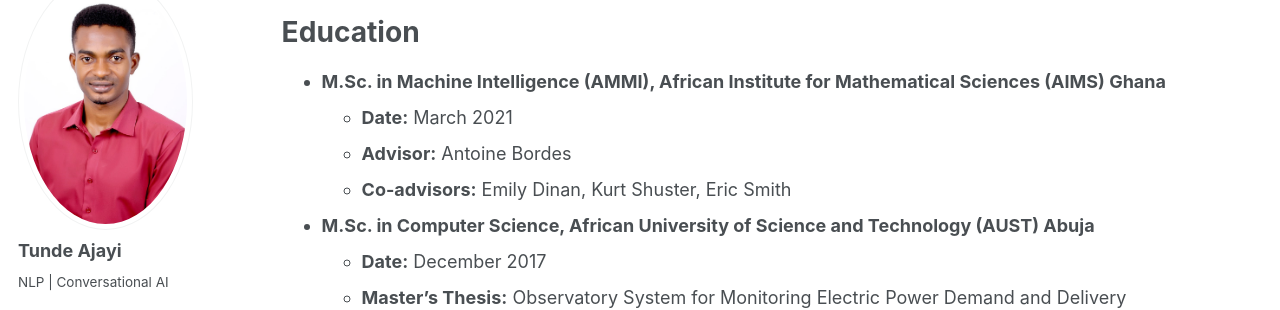
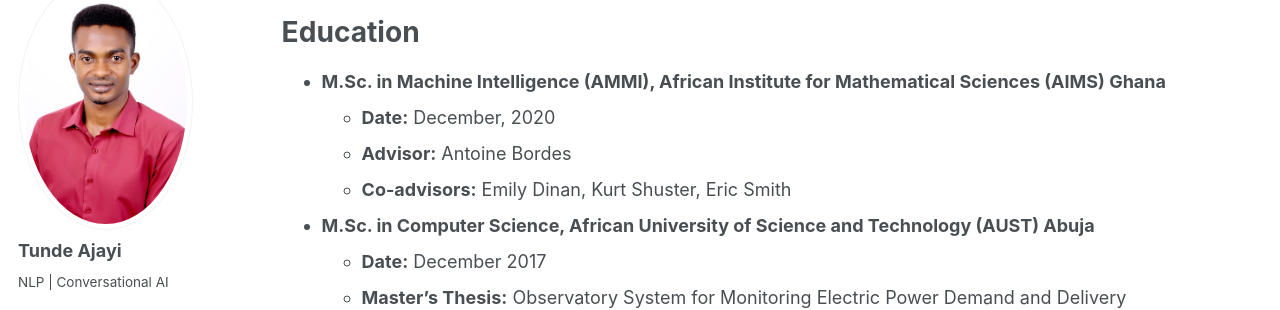
Before and after one commit to tundeajayi/tundeajayi.github.io, a Jekyll site: the page built from _pages/cv.md, in a window 1280 px wide and 900 px high. Shown: the part 144-454 px from the top of the window. Built offline with Jekyll 4.4.1, drawn with Linux system fonts in a browser that asks for light colours.

Commit message:
add date

```diff
--- a/_pages/cv.md
+++ b/_pages/cv.md
@@ -13,7 +13,7 @@ redirect_from:
 **Education**
 ======
 * **M.Sc. in Machine Intelligence (AMMI), African Institute for Mathematical Sciences (AIMS) Ghana**
-  - **Date:** March 2021
+  - **Date:** December, 2020
   - **Advisor:** Antoine Bordes
   - **Co-advisors:** Emily Dinan, Kurt Shuster, Eric Smith
 
```
